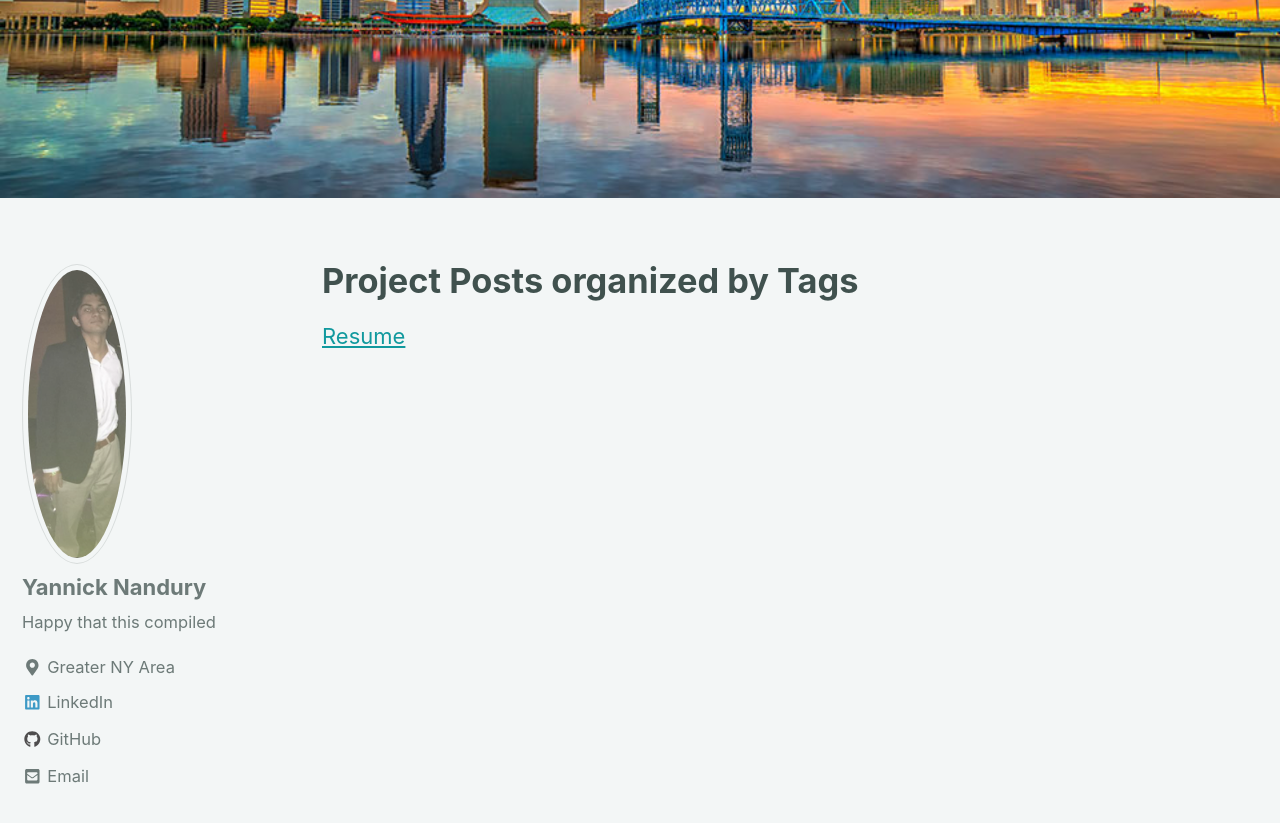
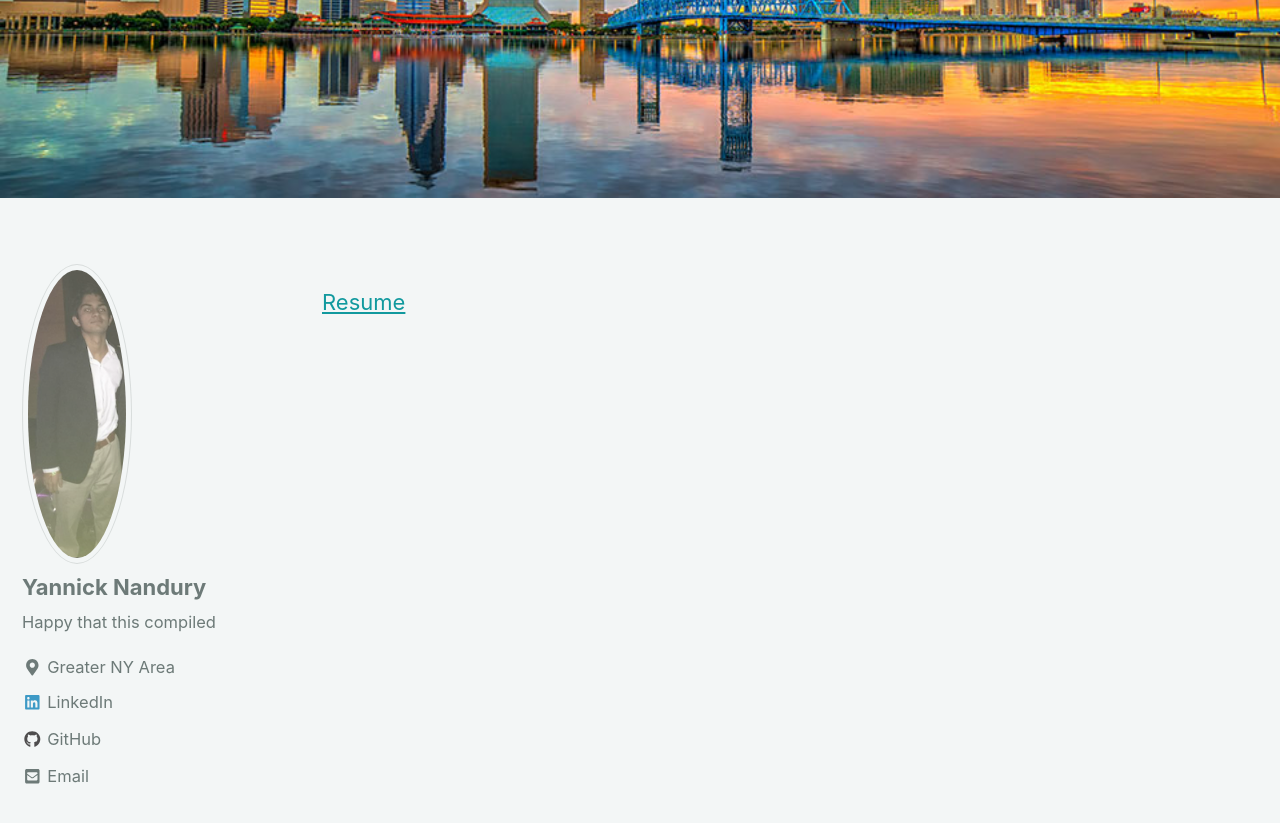
Before and after one commit to yannickn262/yannickn262.github.io, a Jekyll site: the page built from _pages/resume.md, in a window 1280 px wide and 900 px high, scrolled down 358 px. Shown: the top 823 px of the window. Built offline with Jekyll 4.4.1, drawn with Linux system fonts in a browser that asks for light colours; cached includes are drawn as plain includes; nearby versions of some CDN libraries.

Commit message:
Update and rename projects to resume.md

```diff
--- a/_pages/projects.md
+++ b/_pages/resume.md
@@ -1,7 +1,6 @@
 ---
 layout: archive
-permalink: /projects/
-title: "Project Posts organized by Tags"
+permalink: /resume/
 author_profile: true
 header:
   image: "/images/jax.jpg"
```
